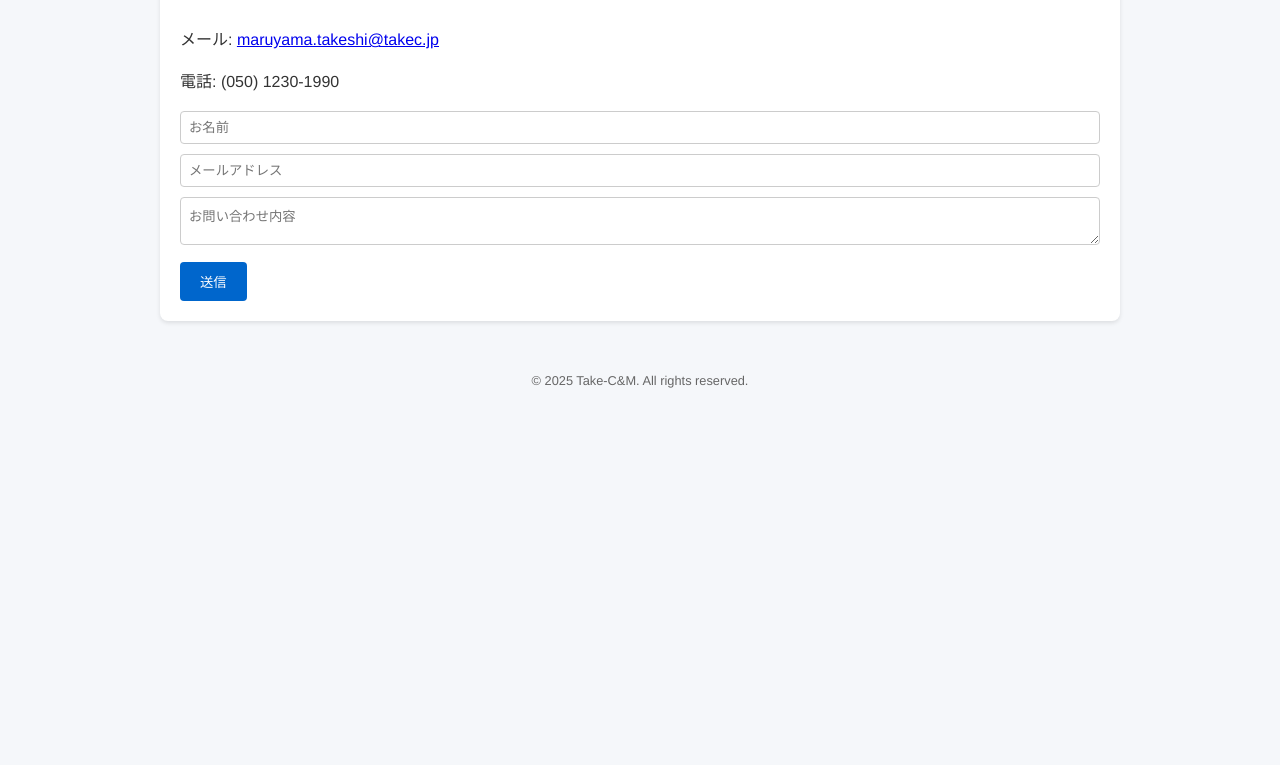
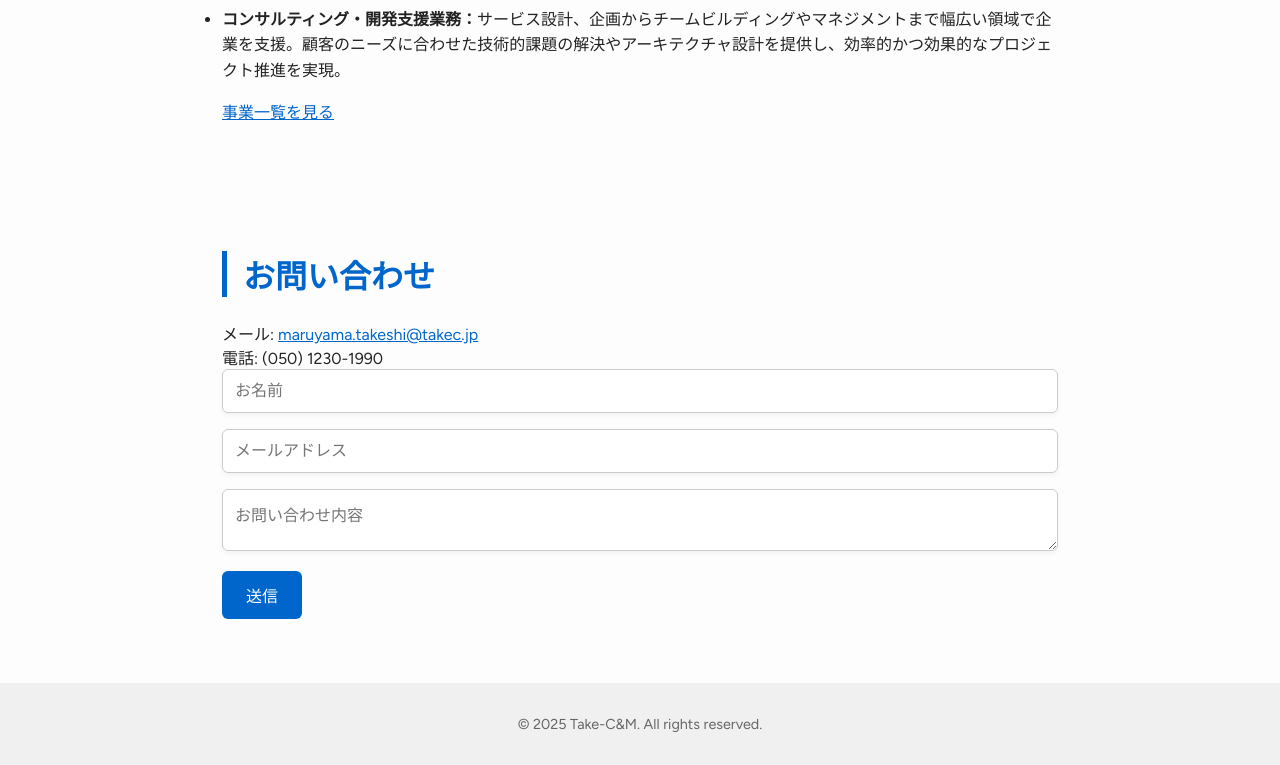
Before and after one commit to takec-market/corp_site, a plain HTML site: page index.html in a window 1280 px wide. Shown: the part 1442-2207 px from the top of the page. Before the commit the page ends 1854 px from the top, so only its background shows below. Drawn offline with Linux system fonts and the light colour scheme.

Commit message:
index修正

```diff
--- a/index.html
+++ b/index.html
@@ -1,34 +1,145 @@
 <!DOCTYPE html>
 <html lang="ja">
 <head>
-    <meta charset="UTF-8">
-    <meta name="viewport" content="width=device-width, initial-scale=1.0">
+  <meta charset="UTF-8" />
+  <meta name="viewport" content="width=device-width, initial-scale=1.0" />
   <title>Take-C&M</title>
-    <link rel="stylesheet" href="assets/css/style.css">
+  <link rel="preconnect" href="https://fonts.googleapis.com">
+  <link href="https://fonts.googleapis.com/css2?family=Figtree:wght@400;600;800&display=swap" rel="stylesheet">
   <style>
-        html { scroll-behavior: smooth; }
+    * {
+      margin: 0;
+      padding: 0;
+      box-sizing: border-box;
+    }
+
+    html {
+      scroll-behavior: smooth;
+      font-family: 'Figtree', sans-serif;
+      background-color: #fdfdfd;
+      color: #222;
+    }
+
+    header {
+      display: flex;
+      justify-content: space-between;
+      align-items: center;
+      padding: 1rem 2rem;
+      background-color: #ffffffcc;
+      backdrop-filter: blur(8px);
+      position: sticky;
+      top: 0;
+      z-index: 100;
+      box-shadow: 0 2px 4px rgba(0,0,0,0.05);
+    }
+
+    header div {
+      font-size: 1.5rem;
+      font-weight: 800;
+      color: #0066cc;
+    }
+
+    nav a {
+      margin-left: 1.5rem;
+      text-decoration: none;
+      color: #333;
+      font-weight: 500;
+      transition: color 0.3s ease;
+    }
+
+    nav a:hover {
+      color: #0066cc;
+    }
+
     .hero img {
       width: 100%;
       height: auto;
       display: block;
-            border-bottom: 3px solid #0066cc;
+      border-bottom: 4px solid #0066cc;
+      object-fit: cover;
     }
+
+    section {
+      padding: 4rem 2rem;
+      max-width: 900px;
+      margin: 0 auto;
+    }
+
+    h2 {
+      font-size: 2rem;
+      color: #0066cc;
+      margin-bottom: 1.5rem;
+      border-left: 5px solid #0066cc;
+      padding-left: 1rem;
+    }
+
+    ul li {
+      margin-bottom: 1rem;
+      line-height: 1.6;
+    }
+
+    a {
+      color: #0066cc;
+    }
+
     form input,
     form textarea {
       width: 100%;
-            padding: 8px;
-            margin-bottom: 10px;
+      padding: 12px;
+      margin-bottom: 16px;
       border: 1px solid #ccc;
-            border-radius: 4px;
-            box-sizing: border-box;
+      border-radius: 6px;
+      box-shadow: 0 2px 5px rgba(0,0,0,0.05);
+      font-size: 1rem;
+      transition: border 0.3s ease;
     }
+
+    form input:focus,
+    form textarea:focus {
+      border-color: #0066cc;
+      outline: none;
+    }
+
     form button {
       background: #0066cc;
       color: #fff;
       border: none;
-            padding: 10px 20px;
-            border-radius: 4px;
+      padding: 12px 24px;
+      border-radius: 6px;
+      font-size: 1rem;
       cursor: pointer;
+      transition: background 0.3s ease, transform 0.2s ease;
+    }
+
+    form button:hover {
+      background: #004999;
+      transform: translateY(-2px);
+    }
+
+    footer {
+      text-align: center;
+      padding: 2rem 0;
+      background-color: #f0f0f0;
+      color: #666;
+      font-size: 0.9rem;
+    }
+
+    /* アニメーション */
+    section {
+      opacity: 0;
+      transform: translateY(20px);
+      animation: fadeIn 1s ease forwards;
+    }
+
+    section:nth-of-type(2) { animation-delay: 0.2s; }
+    section:nth-of-type(3) { animation-delay: 0.4s; }
+    section:nth-of-type(4) { animation-delay: 0.6s; }
+
+    @keyframes fadeIn {
+      to {
+        opacity: 1;
+        transform: none;
+      }
     }
   </style>
 </head>
```
Lines whose indentation alone changed are shown as unchanged.
